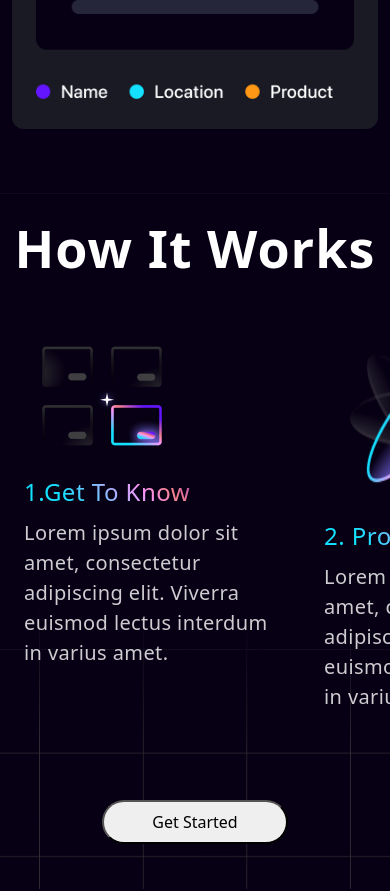
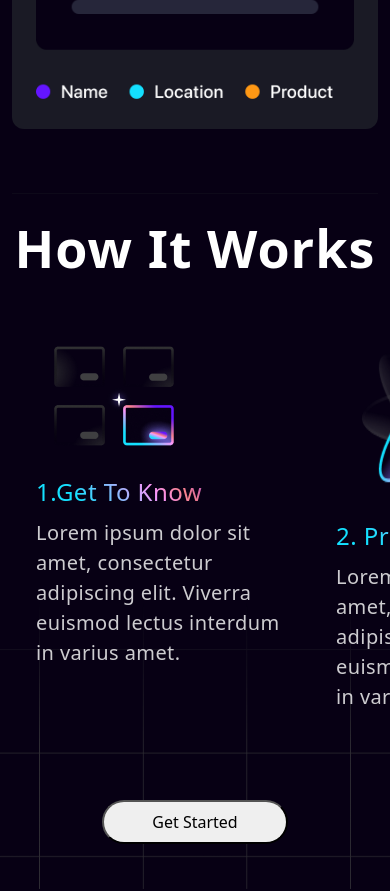
Before and after one commit to Mudassar755/nixus, a React (Create React App) app: page / in a window 390 px wide. Shown: the part 5875-6766 px from the top of the page. Built offline with nearby package versions, Linux system fonts and the light colour scheme.

Commit message:
remove scroll issue

```diff
--- a/src/styles/style.css
+++ b/src/styles/style.css
@@ -505,7 +505,8 @@ width: 30% !important;
   }
   .how-it-work .text-container {
     height: auto;
-    padding: 3rem 0;
+    padding-top: 3rem;
+    padding-bottom: 3rem;
   }
   .work-section {
     background-image: url("/public/assets/backgrounds/why-choose-mobile-bg.png");
```
